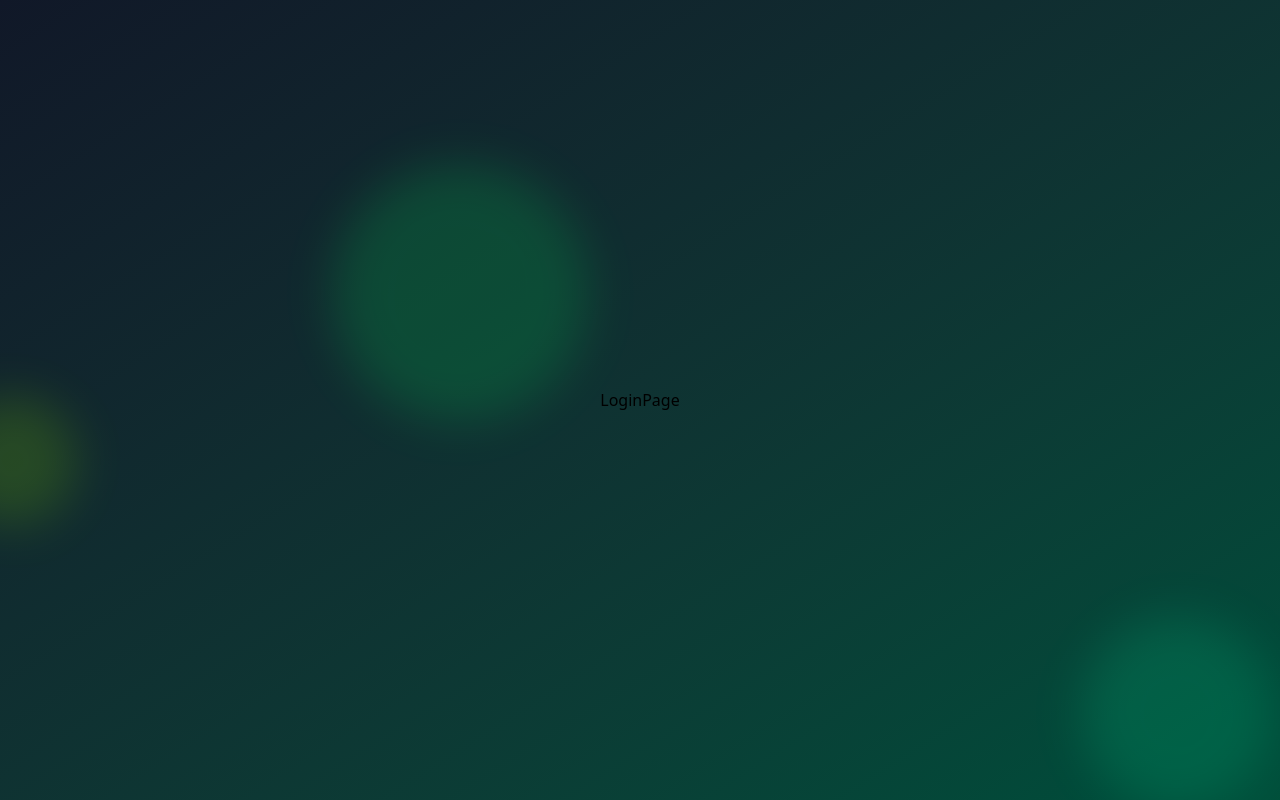
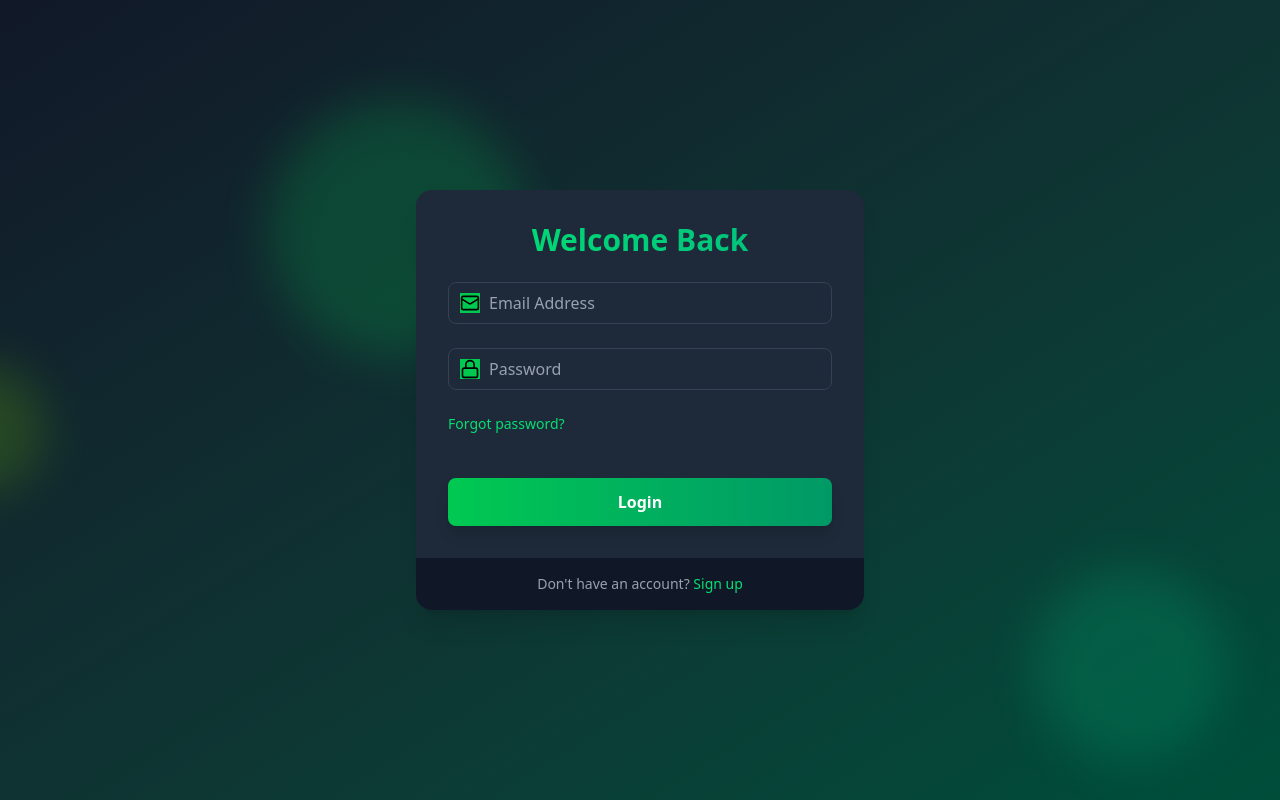
Before and after one commit to kamalesh083/auth, a React (Vite) app in the folder frontend/: page /login in a window 1280 px wide. Built offline with nearby package versions, Linux system fonts and the light colour scheme.

Commit message:
updated frontend

```diff
--- a/frontend/eslint.config.js
+++ b/frontend/eslint.config.js
@@ -28,6 +28,7 @@ export default [
       ...react.configs.recommended.rules,
       ...react.configs["jsx-runtime"].rules,
       ...reactHooks.configs.recommended.rules,
+      "react/no-unescaped-entities": "off",
       "react/prop-types": "off",
       "react/jsx-no-target-blank": "off",
       "react-refresh/only-export-components": [
--- /dev/null
+++ b/frontend/src/components/PasswordStrengthMeter.jsx
@@ -0,0 +1,80 @@
+import { Check, X } from "lucide-react";
+
+const PasswordCriteria = ({ password }) => {
+  const criteria = [
+    { label: "At least 6 characters", met: password.length >= 6 },
+    { label: "Contains uppercase letter", met: /[A-Z]/.test(password) },
+    { label: "Contains lowercase letter", met: /[a-z]/.test(password) },
+    { label: "Contains a number", met: /\d/.test(password) },
+    { label: "Contains special character", met: /[^A-Za-z0-9]/.test(password) },
+  ];
+
+  return (
+    <div className="mt-2 space-y-1">
+      {criteria.map((item) => (
+        <div key={item.label} className="flex items-center text-xs">
+          {item.met ? (
+            <Check className="size-4 text-green-500 mr-2" />
+          ) : (
+            <X className="size-4 text-gray-500 mr-2" />
+          )}
+          <span className={item.met ? "text-green-500" : "text-gray-400"}>
+            {item.label}
+          </span>
+        </div>
+      ))}
+    </div>
+  );
+};
+
+const PasswordStrengthMeter = ({ password }) => {
+  const getStrength = (pass) => {
+    let strength = 0;
+    if (pass.length >= 6) strength++;
+    if (pass.match(/[a-z]/) && pass.match(/[A-Z]/)) strength++;
+    if (pass.match(/\d/)) strength++;
+    if (pass.match(/[^a-zA-Z\d]/)) strength++;
+    return strength;
+  };
+  const strength = getStrength(password);
+
+  const getColor = (strength) => {
+    if (strength === 0) return "bg-red-500";
+    if (strength === 1) return "bg-red-400";
+    if (strength === 2) return "bg-yellow-500";
+    if (strength === 3) return "bg-yellow-400";
+    return "bg-green-500";
+  };
+
+  const getStrengthText = (strength) => {
+    if (strength === 0) return "Very Weak";
+    if (strength === 1) return "Weak";
+    if (strength === 2) return "Fair";
+    if (strength === 3) return "Good";
+    return "Strong";
+  };
+
+  return (
+    <div className="mt-2">
+      <div className="flex justify-between items-center mb-1">
+        <span className="text-xs text-gray-400">Password strength</span>
+        <span className="text-xs text-gray-400">
+          {getStrengthText(strength)}
+        </span>
+      </div>
+
+      <div className="flex space-x-1">
+        {[...Array(4)].map((_, index) => (
+          <div
+            key={index}
+            className={`h-1  w-1/4 rounded-full transition-colors duration-300
+                ${index < strength ? getColor(strength) : "bg-gray-600"}
+              `}
+          />
+        ))}
+      </div>
+      <PasswordCriteria password={password} />
+    </div>
+  );
+};
+export default PasswordStrengthMeter;
--- a/frontend/src/pages/LoginPage.jsx
+++ b/frontend/src/pages/LoginPage.jsx
@@ -1,5 +1,81 @@
+import { useState } from "react";
+import { motion } from "framer-motion";
+import { Mail, Lock, Loader } from "lucide-react";
+import Input from "../components/Input";
+import { Link } from "react-router-dom";
+
 const LoginPage = () => {
-  return <div>LoginPage</div>;
+  const [email, setEmail] = useState("");
+  const [password, setPassword] = useState("");
+  const isLoading = false;
+
+  const handleLogin = (e) => {
+    e.preventDefault();
+  };
+  return (
+    <motion.div
+      initial={{ opacity: 0, y: 20 }}
+      animate={{ opacity: 1, y: 0 }}
+      transition={{ duration: 0.5 }}
+      className="max-w-md w-full bg-gray-800 bg-opacity-50 backdrop-filter backdrop-blur-xl rounded-2xl shadow-xl overflow-hidden"
+    >
+      <div className="p-8">
+        <h2 className="text-3xl font-bold mb-6 text-center bg-gradient-to-r from-green-400 to-emerald-500 text-transparent bg-clip-text">
+          Welcome Back
+        </h2>
+
+        <form onSubmit={handleLogin}>
+          <Input
+            icon={Mail}
+            type="email"
+            placeholder="Email Address"
+            value={email}
+            onChange={(e) => setEmail(e.target.value)}
+          />
+
+          <Input
+            icon={Lock}
+            type="password"
+            placeholder="Password"
+            value={password}
+            onChange={(e) => setPassword(e.target.value)}
+          />
+        </form>
+        <div className="flex items-center mb-6">
+          <Link
+            to="/forgot-password"
+            className="text-sm text-green-400 hover:underline"
+          >
+            Forgot password?
+          </Link>
+        </div>
+        <motion.button
+          className="mt-5 w-full py-3 px-4 bg-gradient-to-r from-green-500 to-emerald-600 text-white
+          font-bold rounded-lg shadow-lg hover:from-green-600
+          hover:to-emerald-700 focus:outline-none focus:ring-2 focus:ring-green-500 focus:ring-offset-2
+           focus:ring-offset-gray-900 transition duration-200"
+          whileHover={{ scale: 1.02 }}
+          whileTap={{ scale: 0.98 }}
+          type="submit"
+          disabled={isLoading}
+        >
+          {isLoading ? (
+            <Loader className="w-6 h-6 animate-spin mx-auto" />
+          ) : (
+            "Login"
+          )}
+        </motion.button>
+      </div>
+      <div className="px-8 py-4 bg-gray-900 bg-opacity-50 flex justify-center">
+        <p className="text-sm text-gray-400">
+          Don't have an account?{" "}
+          <Link to={"/signup"} className="text-green-400 hover:underline">
+            Sign up
+          </Link>
+        </p>
+      </div>
+    </motion.div>
+  );
 };
 
 export default LoginPage;
--- a/frontend/src/pages/SignUpPage.jsx
+++ b/frontend/src/pages/SignUpPage.jsx
@@ -3,6 +3,7 @@ import { Mail, User, Lock } from "lucide-react";
 import Input from "../components/Input";
 import { useState } from "react";
 import { Link } from "react-router-dom";
+import PasswordStrengthMeter from "../components/PasswordStrengthMeter";
 
 const SignUpPage = () => {
   const [name, setName] = useState("");
@@ -46,7 +47,8 @@ const SignUpPage = () => {
             value={password}
             onChange={(e) => setPassword(e.target.value)}
           />
-          {/* PassWord strength meter */}
+
+          <PasswordStrengthMeter password={password} />
 
           <motion.button
             className="mt-5 w-full py-3 px-4 bg-gradient-to-r from-green-500 to-emerald-600 text-white
```
